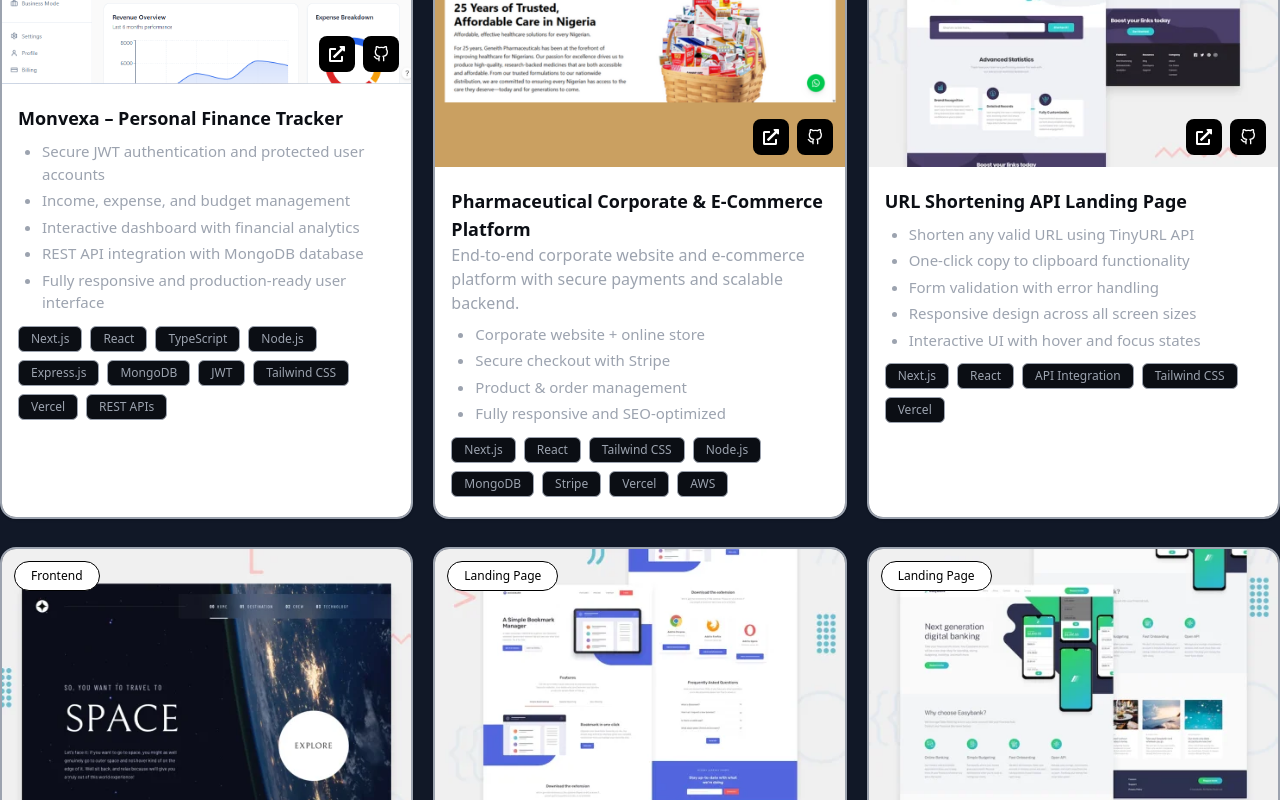
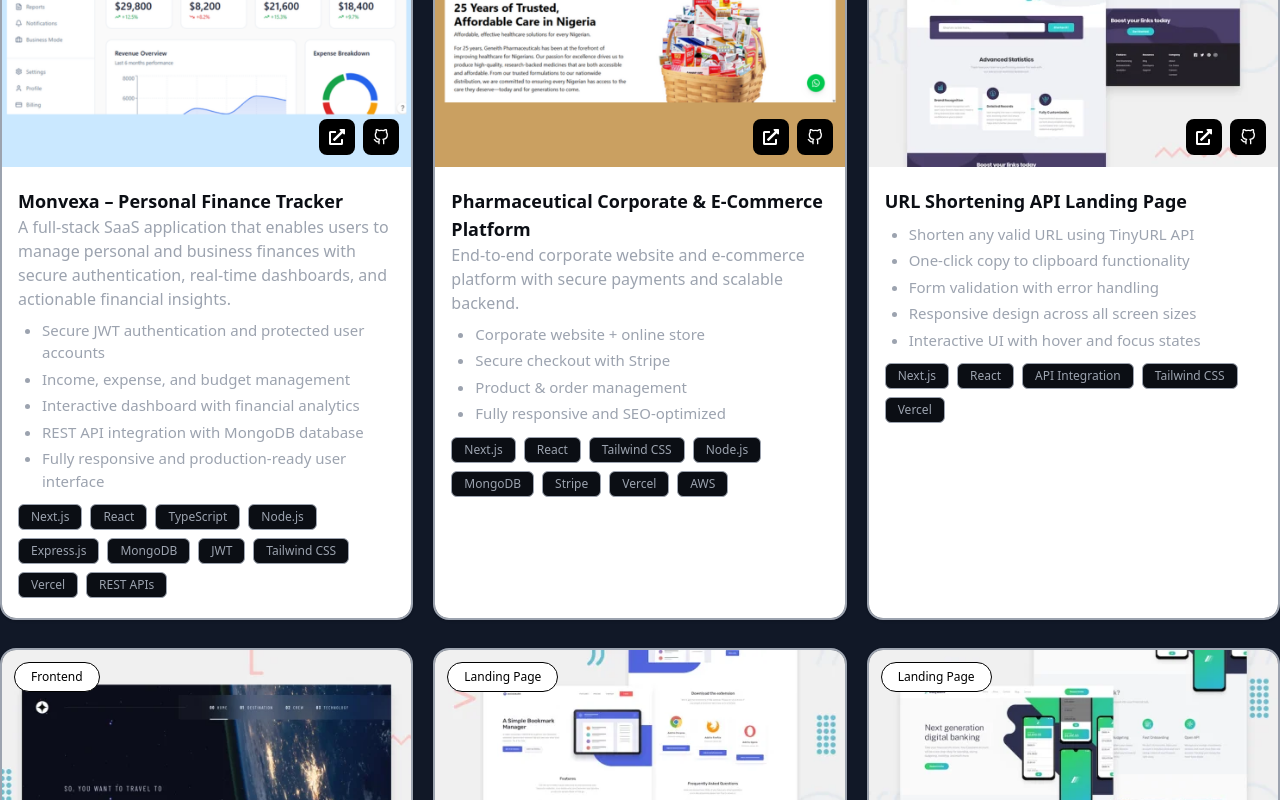
Before and after one commit to franklynxchill/-franklin.dev-portfolio, a Next.js app: page / in a window 1280 px wide. Shown: the part 3140-3940 px from the top of the page. Built offline with nearby package versions, Linux system fonts and the light colour scheme.

Commit message:
Your commit message

```diff
--- a/app/components/FeatureSection.tsx
+++ b/app/components/FeatureSection.tsx
@@ -19,6 +19,7 @@
       categories: "fullstack",
       image: "/assets/Monvexa-personal-finance-tracker.png",
       title: "Monvexa – Personal Finance Tracker",
+      overview: "A full-stack SaaS application that enables users to manage personal and business finances with secure authentication, real-time dashboards, and actionable financial insights.",
       highlights: [
         "Secure JWT authentication and protected user accounts",
         "Income, expense, and budget management",
```
Also changed, not shown: public/assets/Monvexa-personal-finance-tracker.png, public/assets/Monvexa-personal-finance-tracker1.png (added).
